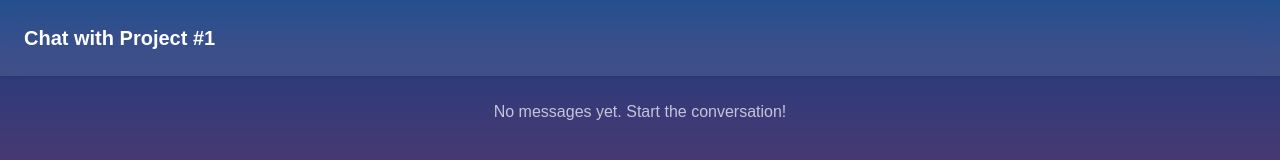
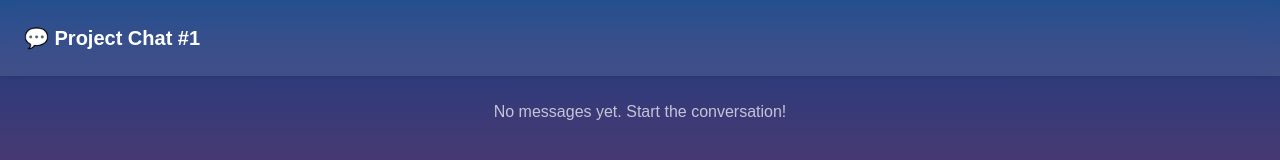
Before and after one commit to rohit-rai-0101rm/maindtech, a Next.js app: page /projects/1/chat in a window 1280 px wide. Shown: the top 160 px of the page. Built offline with nearby package versions, Linux system fonts and the light colour scheme.

Commit message:
added file and project

```diff
--- a/app/projects/[id]/chat/page.tsx
+++ b/app/projects/[id]/chat/page.tsx
@@ -1,6 +1,6 @@
 "use client";
 
-import { useParams } from "next/navigation";
+import { useParams, useSearchParams } from "next/navigation";
 import { useAppDispatch, useAppSelector } from "@/store/hooks";
 import { sendMessage } from "@/store/chatSlice";
 import { useState } from "react";
@@ -14,6 +14,9 @@ const chatInputSchema = z.object({
 
 export default function ProjectChatPage() {
   const { id: projectId } = useParams();
+  const searchParams = useSearchParams();
+  const fileId = searchParams.get("fileId");
+
   const dispatch = useAppDispatch();
   const messages = useAppSelector(
     (state: RootState) => state.chat[projectId as string] || []
@@ -28,7 +31,6 @@ export default function ProjectChatPage() {
     const validation = chatInputSchema.safeParse({ message: trimmed });
 
     if (!validation.success && !file) {
-      // Show Zod validation error if any
       const zodError = validation.error.errors[0]?.message;
       setError(zodError || "Please enter a message or upload a file");
       return;
@@ -40,10 +42,8 @@ export default function ProjectChatPage() {
     }
 
     setError(""); // Clear error
-
     const timestamp = format(new Date(), "MMM dd, yyyy • hh:mm a");
 
-    // If message exists, dispatch user message
     if (trimmed) {
       dispatch(
         sendMessage({
@@ -57,7 +57,6 @@ export default function ProjectChatPage() {
       );
     }
 
-    // If file exists, read and dispatch it
     if (file) {
       const reader = new FileReader();
       reader.onload = () => {
@@ -79,7 +78,6 @@ export default function ProjectChatPage() {
       reader.readAsDataURL(file);
     }
 
-    // Simulated AI response (only if message or file exists)
     const aiResponseContent = trimmed || file?.name;
     if (aiResponseContent) {
       setTimeout(() => {
@@ -109,7 +107,14 @@ export default function ProjectChatPage() {
   return (
     <div className="min-h-screen flex flex-col bg-gradient-to-b from-[#073C83] via-[#7A2357] to-[#D20F35] text-white">
       <header className="p-6 text-xl font-semibold backdrop-blur-md bg-white/10 shadow-sm">
-        Chat with Project #{projectId}
+        {fileId ? (
+          <div>
+            <div>💾 File Chat</div>
+            <div className="text-sm text-white/70">File ID: {fileId}</div>
+          </div>
+        ) : (
+          <div>💬 Project Chat #{projectId}</div>
+        )}
       </header>
 
       <main className="flex-1 overflow-y-auto px-4 py-6 space-y-4">
@@ -132,7 +137,6 @@ export default function ProjectChatPage() {
                     : "bg-white/20 text-white backdrop-blur"
                 }`}
               >
-                {/* Text or file */}
                 {msg.content && <p className="mb-1">{msg.content}</p>}
                 {msg.file && (
                   <div className="mt-1">
@@ -153,8 +157,6 @@ export default function ProjectChatPage() {
                     )}
                   </div>
                 )}
-
-                {/* Timestamp */}
                 <div className="text-[10px] text-black/80 mt-2 text-right">
                   {msg.timestamp}
                 </div>
```
